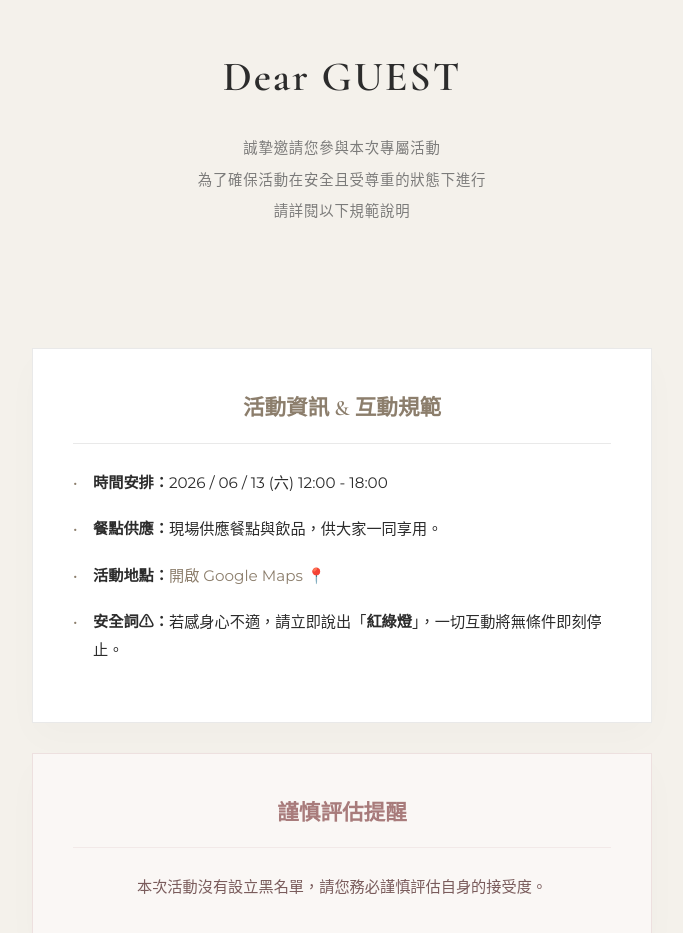
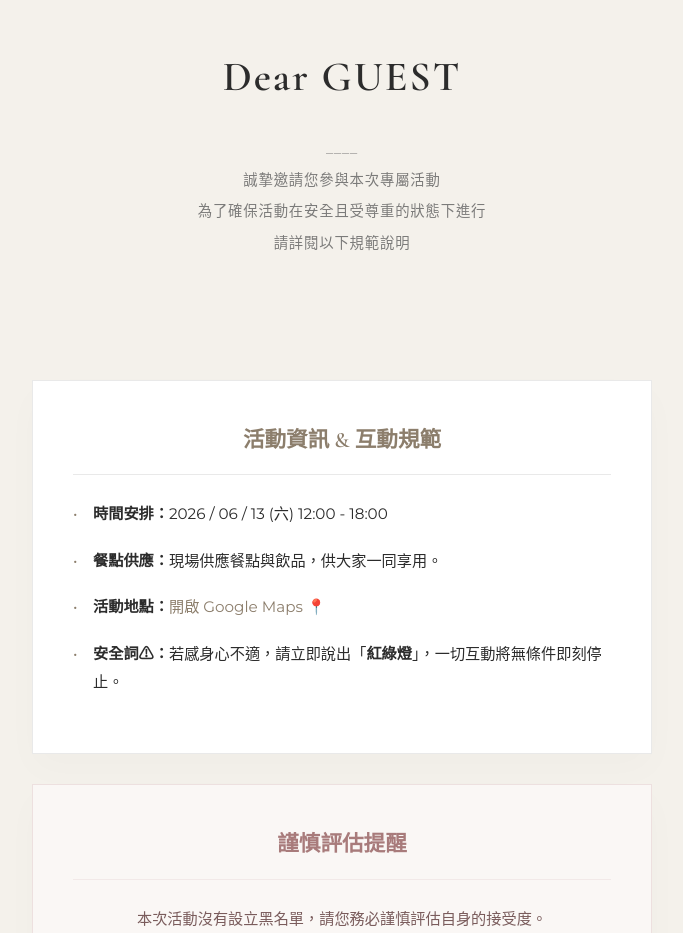
Before and after one commit to coco881110-create/Invitation.GUEST, a plain HTML site: page index.html in a window 1280 px wide. Shown: the part 820-1753 px from the top of the page, without its empty margins (298-981 px from the left). Drawn offline with nearby package versions, Linux system fonts and the light colour scheme.

Commit message:
Update index.html

```diff
--- a/index.html
+++ b/index.html
@@ -127,7 +127,7 @@
     <main class="container">
         <div class="chinese-intro reveal">
             <h1>Dear GUEST</h1>
-            <p class="helper-text">誠摯邀請您參與本次專屬活動<br>為了確保活動在安全且受尊重的狀態下進行<br>請詳閱以下規範說明</p>
+            <p class="helper-text">____<br>誠摯邀請您參與本次專屬活動<br>為了確保活動在安全且受尊重的狀態下進行<br>請詳閱以下規範說明</p>
         </div>
     <main class="container">
 
```
